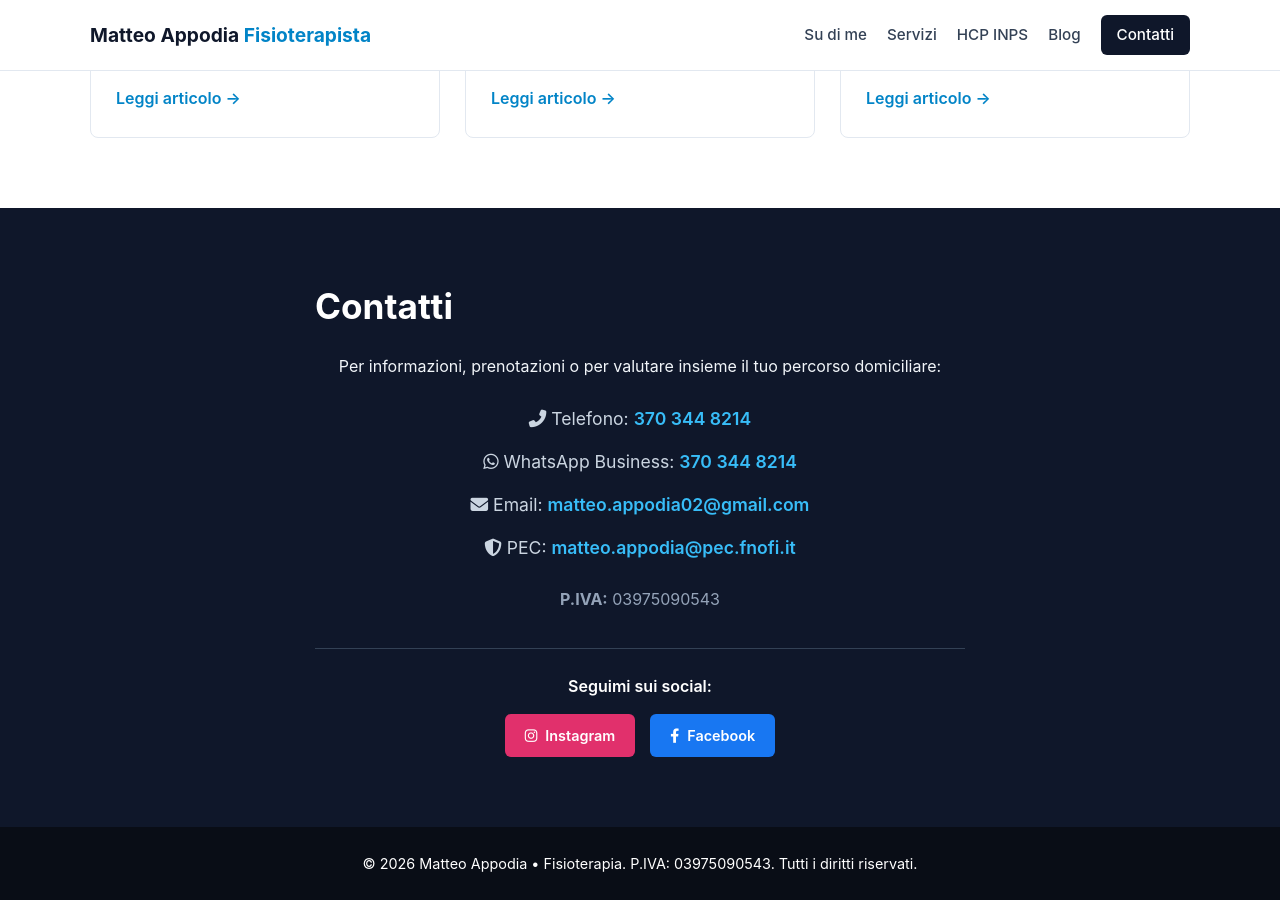
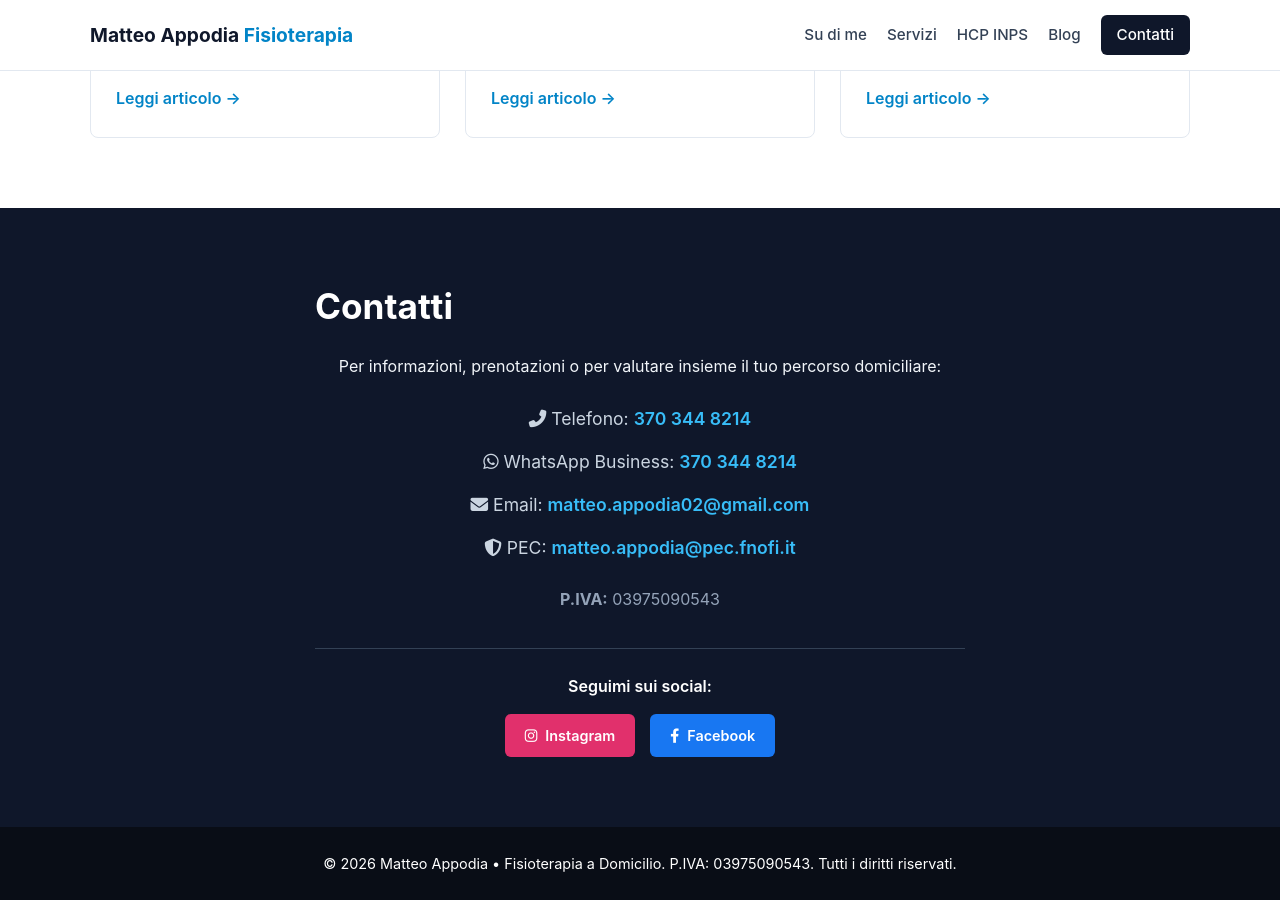
Before and after one commit to matteoappodia02-max/matteo-appodia-fisioterapista, a Jekyll site: the page built from index.html, in a window 1280 px wide and 900 px high, scrolled down 3429 px. Built offline with Jekyll 4.4.1, drawn with Linux system fonts in a browser that asks for light colours.

Commit message:
Update index.html

```diff
--- a/index.html
+++ b/index.html
@@ -1,35 +1,7 @@
 ---
+layout: default
 ---
-<!DOCTYPE html>
-<html lang="it">
-<head>
-    <meta charset="UTF-8">
-    <meta name="viewport" content="width=device-width, initial-scale=1.0">
-    <title>Matteo Appodia • Fisioterapia a Domicilio</title>
-
-    <!-- Link corretto per assicurare il caricamento del CSS su GitHub Pages -->
-    <link rel="stylesheet" href="{{ '/style.css' | relative_url }}">
-
-    <!-- FontAwesome per le icone social e contatti -->
-    <link rel="stylesheet" href="https://cdnjs.cloudflare.com/ajax/libs/font-awesome/6.4.0/css/all.min.css">
-</head>
-<body>
-
-    <!-- Header / Navigazione -->
-    <header>
-        <div class="container nav-container">
-            <div class="logo">Matteo Appodia <span>Fisioterapista</span></div>
-            <nav>
-                <a href="#su-di-me">Su di me</a>
-                <a href="#servizi">Servizi</a>
-                <a href="#hcp">HCP INPS</a>
-                <a href="#blog">Blog</a>
-                <a href="#contatti" class="btn-nav">Contatti</a>
-            </nav>
-        </div>
-    </header>
-
-    <!-- SEZIONE 1: HERO (Sfondo Bianco, Motto Verde e Grande) -->
+<!-- SEZIONE 1: HERO -->
 <section class="hero section-light">
     <div class="container hero-content">
         <span class="motto-verde">Muoversi nonostante il dolore</span>
@@ -42,13 +14,12 @@
     </div>
 </section>
 
-    <!-- SEZIONE 2: SU DI ME (Sfondo Blu, Scritte Bianche) -->
+<!-- SEZIONE 2: SU DI ME -->
 <section id="su-di-me" class="section section-dark">
     <div class="container">
         <div class="about-grid">
             <div class="about-image">
-                    <!-- Link corretto per le immagini su GitHub Pages -->
-                    <img src="{{ '/images/matteo-appodia.jpg' | relative_url }}" alt="Matteo Appodia Fisioterapista">
+                <img src="{{ '/images/matteo-appodia.jpg' | relative_url }}" alt="Matteo Appodia Fisioterapista Foligno">
             </div>
             <div class="about-text">
                 <h2>Su di me</h2>
@@ -74,7 +45,7 @@
     </div>
 </section>
 
-    <!-- SEZIONE 3: SERVIZI (Sfondo Bianco) -->
+<!-- SEZIONE 3: SERVIZI -->
 <section id="servizi" class="section section-light">
     <div class="container">
         <h2>Servizi</h2>
@@ -96,7 +67,7 @@
     </div>
 </section>
 
-    <!-- SEZIONE 4: PROGETTO HCP INPS (Sfondo Blu) -->
+<!-- SEZIONE 4: PROGETTO HCP INPS -->
 <section id="hcp" class="section section-dark hcp-section-dark">
     <div class="container hcp-box">
         <h2>Progetto HCP INPS</h2>
@@ -105,40 +76,31 @@
     </div>
 </section>
 
-    <!-- SEZIONE 5: BLOG (Sfondo Bianco - Aggiornamento automatico) -->
+<!-- SEZIONE 5: BLOG -->
 <section id="blog" class="section section-light">
     <div class="container">
         <h2>Blog & Approfondimenti</h2>
         <div class="grid">
-
-                <!-- Il ciclo che carica automaticamente i file Markdown dalla cartella _posts -->
             {% for post in site.posts %}
             <div class="blog-card">
-                    <!-- Se l'articolo ha un'immagine di copertina, la mostra -->
                 {% if post.image %}
                 <img src="{{ post.image | relative_url }}" alt="{{ post.title }}">
                 {% endif %}
-
                 <div class="blog-content">
-                        <!-- Mostra la data formattata -->
                     <span class="date">{{ post.date | date: "%d/%m/%Y" }}</span>
-                        <!-- Mostra il titolo -->
                     <h3>{{ post.title }}</h3>
-                        <!-- Mostra un estratto di testo dell'articolo (prime parole) -->
                     <p>{{ post.excerpt | strip_html | truncate: 120 }}</p>
-                        <!-- Pulsante per leggere tutto -->
                     <a href="{{ post.url | relative_url }}" class="read-more">Leggi articolo &rarr;</a>
                 </div>
             </div>
             {% else %}
             <p style="text-align: center; width: 100%; color: #64748b;">Nessun articolo pubblicato al momento. Torna a trovarmi presto!</p>
             {% endfor %}
-
         </div>
     </div>
 </section>
 
-    <!-- SEZIONE 6: CONTATTI (Sfondo Blu) -->
+<!-- SEZIONE 6: CONTATTI -->
 <section id="contatti" class="section section-dark">
     <div class="container contatti-content">
         <h2>Contatti</h2>
@@ -154,20 +116,9 @@
         <div class="social-links-dark">
             <p>Seguimi sui social:</p>
             <div class="social-icons">
-                    <!-- INSERISCI QUI I TUOI LINK REALI AI SOCIAL -->
-                    <a href="https://www.instagram.com/tuo-profilo" target="_blank" class="social-btn instagram"><i class="fab fa-instagram"></i> Instagram</a>
-                    <a href="https://www.facebook.com/tuo-profilo" target="_blank" class="social-btn facebook"><i class="fab fa-facebook-f"></i> Facebook</a>
+                <a href="https://www.instagram.com/" target="_blank" class="social-btn instagram"><i class="fab fa-instagram"></i> Instagram</a>
+                <a href="https://www.facebook.com/" target="_blank" class="social-btn facebook"><i class="fab fa-facebook-f"></i> Facebook</a>
             </div>
         </div>
     </div>
 </section>
-
-    <!-- Footer -->
-    <footer>
-        <div class="container footer-content">
-            <p>&copy; 2026 Matteo Appodia • Fisioterapia. P.IVA: 03975090543. Tutti i diritti riservati.</p>
-        </div>
-    </footer>
-
-</body>
-</html>
```
Lines whose indentation alone changed are shown as unchanged.
